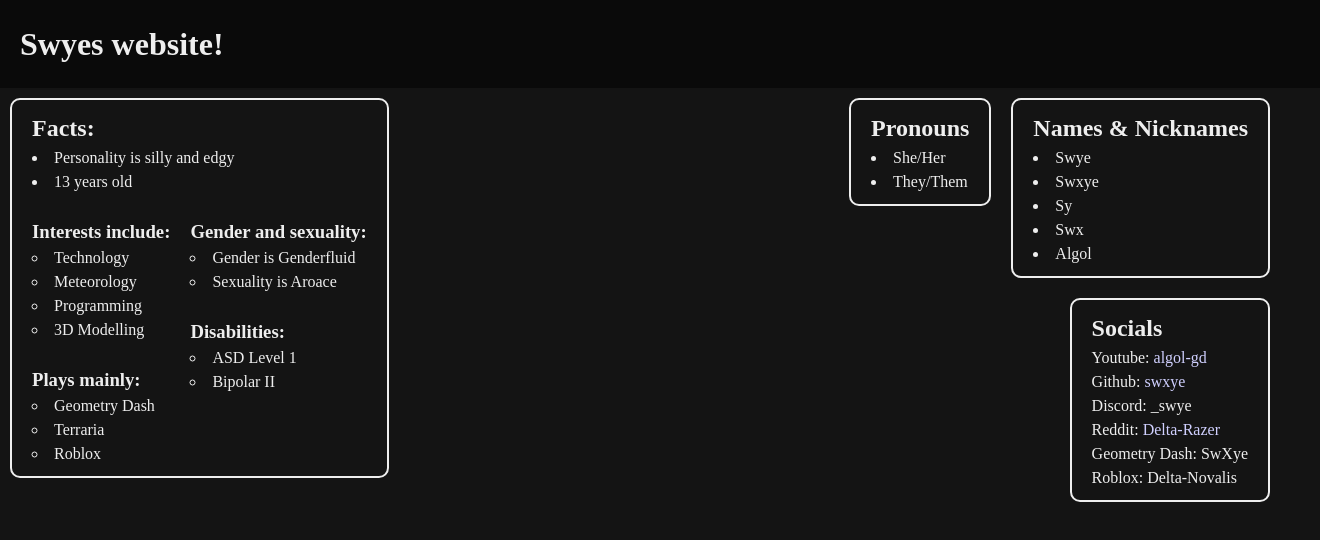
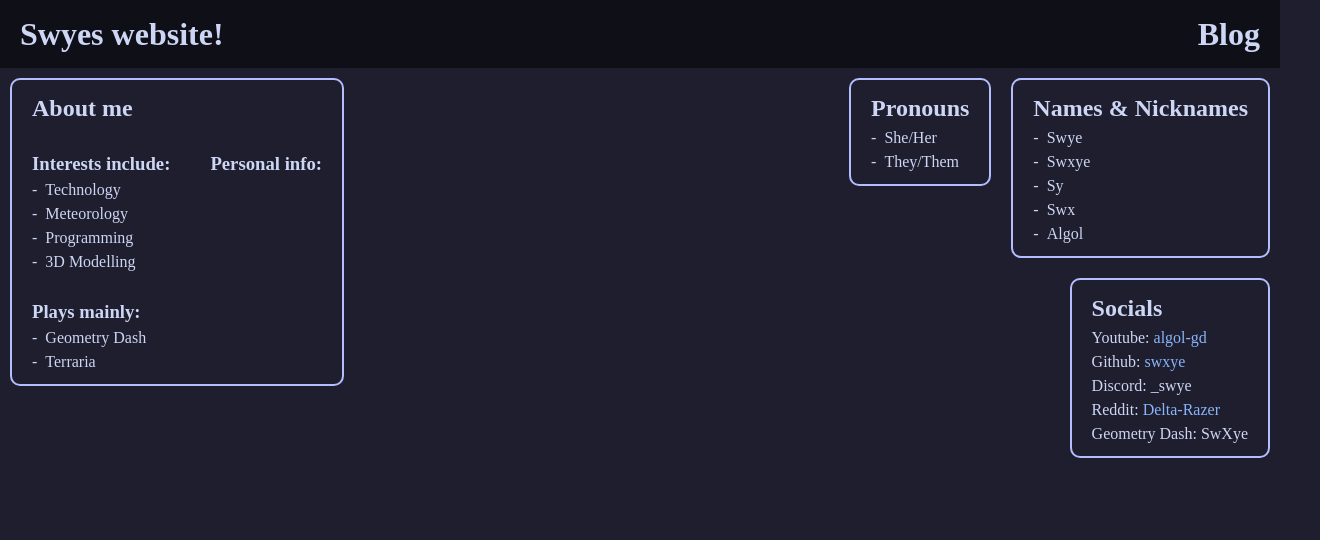
Before and after one commit to Swye-0/Swye-0.github.io, a plain HTML site: page homepage/index.html in a window 1280 px wide. Shown: the top 540 px of the page, 1320 px wide, since content can reach past the window. Drawn offline with Linux system fonts and the light colour scheme.

Commit message:
changed color scheme

```diff
--- a/homepage/style.css
+++ b/homepage/homepage.css
@@ -5,28 +5,53 @@
     margin: 0px;
 }
 
+:root {
+    --base: rgb(30, 30, 46);
+    --text: rgb(205, 214, 244);
+    --lavender: rgb(180, 190, 254);
+    --blue: rgb(137, 180, 250);
+    --mauve: rgb(203, 166, 247);
+    --red: rgb(243, 139, 168);
+}
+
 body {
-    background-color: rgb(20, 20, 20);
+    background-color: var(--base);
 	height: 200vh;
     padding: 0px;
     margin: 0px;
 }
 
 ul {
-    list-style-position: inside;
+    list-style-type: none;
+    padding-left: 0px;
+}
+
+ul li::before {
+    content: "-";
+    margin-right: 0.5em;
 }
 
 a {
     text-decoration: none;
 }
 
-.clear{clear:both;}
+.clear{
+    clear:both;
+}
 
 #top_bar {
-    width: 100%;
-    color: rgb(238, 238, 238);
+    width: auto;
+    color: var(--text);
     background-color: rgba(0,0,0,0.5);
-    padding: 20px;
+    padding: 10px 20px;
+}
+
+#website_name {
+    float: left;
+}
+
+#blog {
+    float: right;
 }
 
 #block_1_left {
@@ -35,24 +60,24 @@ a {
     float: left;
 }
 
-#facts {
+#about_me {
     width: fit-content;
     height: fit-content;
     float: left;
-    color: rgb(238, 238, 238);
-    background-color: rgba(0,0,0,0.0);
-    border: 2px solid rgb(238, 238, 238);
+    color: var(--text);
+    background-color: transparent;
+    border: 2px solid var(--lavender);
     border-radius: 10px;
     padding: 10px 20px;
     margin: 10px;
 }
 
-#facts:hover {
+#about_me:hover {
     width: fit-content;
     height: fit-content;
     float: left;
-    color: rgb(20, 20, 20);
-    background-color: rgb(238, 238, 238);
+    color: var(--base);
+    background-color: var(--text);
     border: 2px solid transparent;
     border-radius: 10px;
     padding: 10px 20px;
@@ -61,12 +86,12 @@ a {
 
 #left_fact_column {
     float: left;
-    margin: 0px 10px 0px 0px;
+    margin: 0px 20px 0px 0px;
 }
 
 #right_fact_column {
-    float: right;
-    margin: 0px 0px 0px 10px;
+    float: left;
+    margin: 0px 0px 0px 20px;
 }
 
 #block_1_right {
@@ -78,9 +103,9 @@ a {
 #names {
     width: fit-content;
     height: fit-content;
-    color: rgb(238, 238, 238);
-    background-color: rgba(0,0,0,0.0);
-    border: 2px solid rgb(238, 238, 238);
+    color: var(--text);
+    background-color: transparent;
+    border: 2px solid var(--lavender);
     border-radius: 10px;
     float: right;
     padding: 10px 20px;
@@ -90,8 +115,8 @@ a {
 #names:hover {
     width: fit-content;
     height: fit-content;
-    color: rgb(20, 20, 20);
-    background-color: rgb(238, 238, 238);
+    color: var(--base);
+    background-color: var(--text);
     border: 2px solid transparent;
     border-radius: 10px;
     float: right;
@@ -102,9 +127,9 @@ a {
 #pronouns {
     width: fit-content;
     height: fit-content;
-    color: rgb(238, 238, 238);
-    background-color: rgba(0,0,0,0.0);
-    border: 2px solid rgb(238, 238, 238);
+    color: var(--text);
+    background-color: transparent;
+    border: 2px solid var(--lavender);
     border-radius: 10px;
     float: right;
     padding: 10px 20px;
@@ -114,8 +139,8 @@ a {
 #pronouns:hover {
     width: fit-content;
     height: fit-content;
-    color: rgb(20, 20, 20);
-    background-color: rgb(238, 238, 238);
+    color: var(--base);
+    background-color: var(--text);
     border: 2px solid transparent;
     border-radius: 10px;
     float: right;
@@ -126,9 +151,9 @@ a {
 #socials {
     width: fit-content;
     height: fit-content;
-    color: rgb(238, 238, 238);
-    background-color: rgba(0,0,0,0.0);
-    border: 2px solid rgb(238, 238, 238);
+    color: var(--text);
+    background-color: transparent;
+    border: 2px solid var(--lavender);
     border-radius: 10px;
     clear: both;
     float: right;
@@ -139,8 +164,8 @@ a {
 #socials:hover {
     width: fit-content;
     height: fit-content;
-    color: rgb(20, 20, 20);
-    background-color: rgb(238, 238, 238);
+    color: var(--base);
+    background-color: var(--text);
     border: 2px solid transparent;
     border-radius: 10px;
     float: right;
@@ -149,33 +174,33 @@ a {
 }
 
 #socials a:link {
-    color: rgb(208, 208, 255);
+    color: var(--blue);
 }
 
 #socials a:visited {
-    color: rgb(238, 208, 255);
+    color: var(--mauve);
 }
 
 #socials a:hover {
-    color: rgb(238, 238, 238);
+    color: var(--text);
 }
 
 #socials a:active {
-    color: rgb(238, 238, 238);
+    color: var(--text);
 }
 
 #socials:hover a:link {
-    color: rgb(21, 21, 36);
+    color: var(--base);
 }
 
 #socials:hover a:visited {
-    color: rgb(28, 21, 36);
+    color: var(--base);
 }
 
 #socials:hover a:hover {
-    color: rgb(24, 24, 24);
+    color: var(--base);
 }
 
 #socials:hover a:active {
-    color: rgb(24, 24, 24);
+    color: var(--base);
 }
--- a/homepage/index.html
+++ b/homepage/index.html
@@ -1,5 +1,5 @@
 <!DOCTYPE html>
-<link rel="stylesheet" href="style.css">
+<link rel="stylesheet" href="homepage.css">
 <html lang="en">
 <head>
     <meta charset="UTF-8">
@@ -7,13 +7,15 @@
     <title>Swye's Homepage</title>
 </head>
 <body>
-    <div id="top_bar"><h1>Swyes website!</h1></div>
+    <div id="top_bar">
+        <h1 id="website_name">Swyes website!</h1>
+        <h1 id="blog">Blog</h1>
+        <div class="clear"></div>
+    </div>
     <div id="block_1_left">
-        <div id="facts">
-            <h2>Facts:</h2>
+        <div id="about_me">
+            <h2>About me</h2>
             <ul>
-                <li>Personality is silly and edgy</li>
-                <li>13 years old</li>
                 <br>
                 <div id="left_fact_column">
                     <h3>Interests include:</h3>
@@ -28,21 +30,10 @@
                     <ul>
                         <li>Geometry Dash</li>
                         <li>Terraria</li>
-                        <li>Roblox</li>
                     </ul>
                 </div>
                 <div id="right_fact_column">
-                    <h3>Gender and sexuality:</h3>
-                    <ul>
-                        <li>Gender is Genderfluid<br></li>
-                        <li>Sexuality is Aroace</li>
-                    </ul>
-                    <br>
-                    <h3>Disabilities:</h3>
-                    <ul>
-                        <li>ASD Level 1</li>
-                        <li>Bipolar II</li>
-                    </ul>
+                    <h3>Personal info:</h3>
                 </div>
             </ul>
         </div>
@@ -72,7 +63,6 @@
             <p>Discord: _swye</p>
             <p>Reddit: <a href="https://www.reddit.com/user/Delta-Razer/">Delta-Razer</a></p>
             <p>Geometry Dash: SwXye</p>
-            <p>Roblox: Delta-Novalis</p>
         </div>
     </div>
     <div class="clear"></div>
```
